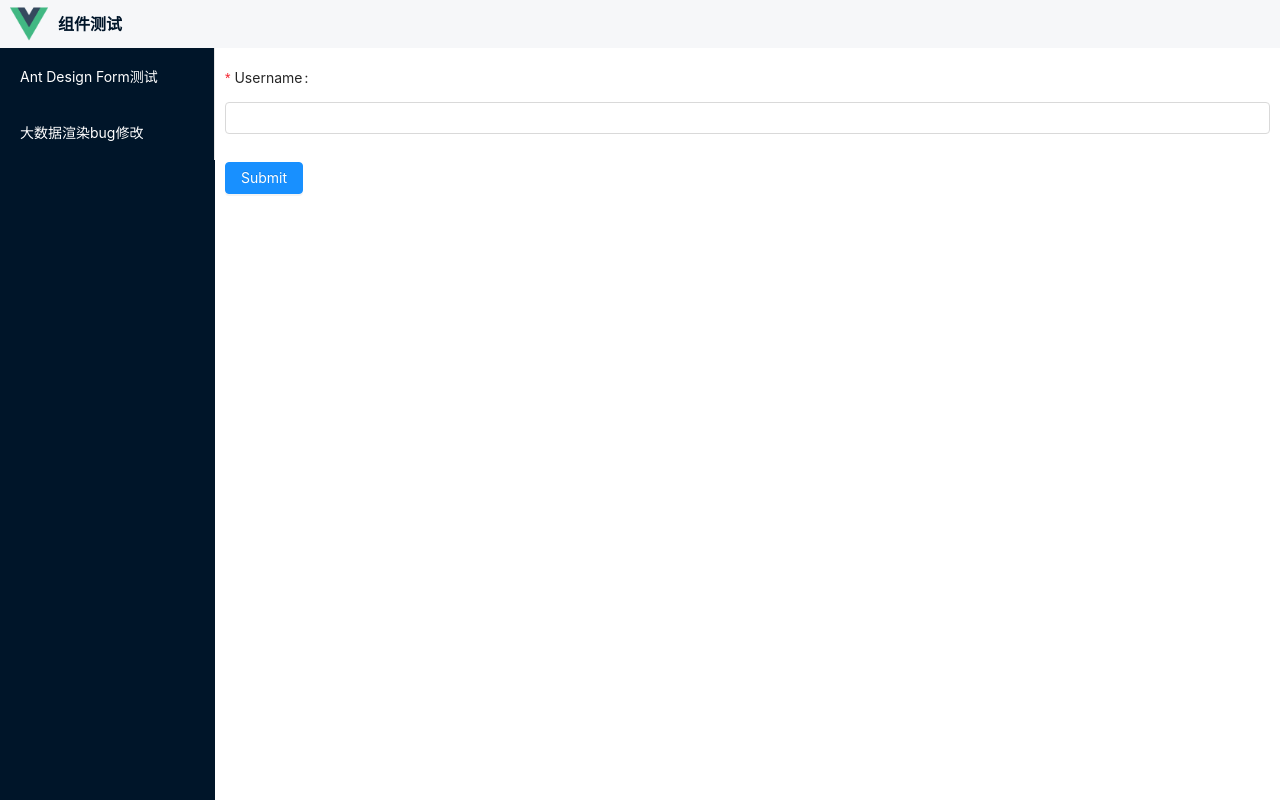
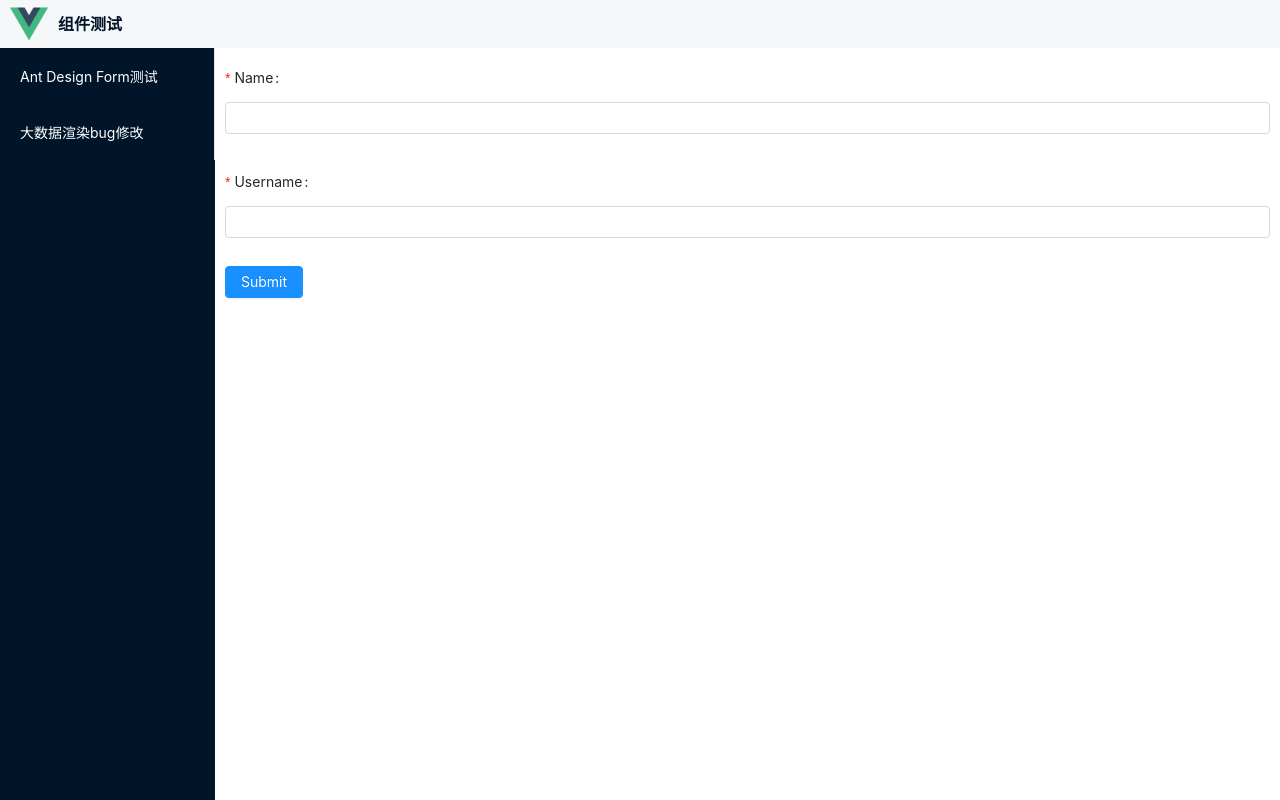
Before and after one commit to jade-liu/vue-antd-admin, a Vue app: page /antForm in a window 1280 px wide. Built offline with nearby package versions, Linux system fonts and the light colour scheme.

Commit message:
AntD vue表单测试

```diff
--- a/src/main.js
+++ b/src/main.js
@@ -1,14 +1,14 @@
 import Vue from "vue";
 import element from "element-ui";
 import "element-ui/lib/theme-chalk/index.css";
+import Antd from "ant-design-vue";
+import "ant-design-vue/dist/antd.css";
 import App from "./App.vue";
 import router from "./router";
 import store from "./store";
 import "./icons";
 import "./mock/index.js";
 import request from "./utils/request";
-import Antd from "ant-design-vue";
-import "ant-design-vue/dist/antd.css";
 
 Vue.prototype.$request = request;
 
--- a/src/store/modules/user.js
+++ b/src/store/modules/user.js
@@ -3,16 +3,16 @@ const state = {
 }
 
 const mutations = {
-  SET_USERNAME: (state, username) => {
+  update: (state, username) => {
     state.username = username;
   },
 };
 
 const actions = {
-    setUsername: ({commit}, username) => {
-        commit("SET_USERNAME", username);
-    }
-}
+  update: ({ commit }, username) => {
+    commit("update", username);
+  },
+};
 
 export default {
   state,
--- a/src/views/AntdForm/index.vue
+++ b/src/views/AntdForm/index.vue
@@ -1,7 +1,17 @@
 <template>
   <div id="components-form-demo-vuex">
-    <a-form :form="form" @submit="handleSubmit">
-      <a-form-item label="Username">
+    <ant-form :form="form" @submit="handleSubmit">
+      <ant-form-item label="Name">
+        <a-input
+          v-decorator="[
+            'name',
+            {
+              rules: [{ required: true, message: 'Name is required!' }],
+            },
+          ]"
+        />
+      </ant-form-item>
+      <ant-form-item label="Username">
         <a-input
           v-decorator="[
             'username',
@@ -10,16 +20,25 @@
             },
           ]"
         />
-      </a-form-item>
-      <a-button type="primary" html-type="submit">
-        Submit
-      </a-button>
-    </a-form>
+      </ant-form-item>
+      <a-button type="primary" html-type="submit"> Submit </a-button>
+    </ant-form>
   </div>
 </template>
 
 <script>
+import antForm from "ant-design-vue/lib/form/index";
+import antFormItem from "ant-design-vue/lib/form/FormItem";
 export default {
+  components: {
+    antForm,
+    antFormItem,
+  },
+  data() {
+    return {
+      name: "",
+    };
+  },
   computed: {
     username() {
       return this.$store.state.username;
@@ -27,14 +46,15 @@ export default {
   },
   watch: {
     username(val) {
-      console.log('this.$store.state.username: ', val);
       this.form.setFieldsValue({ username: val });
     },
   },
   created() {
+    console.log('============', this.$form)
     this.form = this.$form.createForm(this, {
       onFieldsChange: (_, changedFields) => {
-        this.$emit('change', changedFields);
+        console.log("changedFields", changedFields);
+        this.$emit("change", changedFields);
       },
       mapPropsToFields: () => {
         return {
@@ -44,9 +64,7 @@ export default {
         };
       },
       onValuesChange: (_, values) => {
-        console.log(values);
-        // Synchronize to vuex store in real time
-        // this.$store.commit('update', values)
+        console.log("values", values);
       },
     });
   },
@@ -55,8 +73,7 @@ export default {
       e.preventDefault();
       this.form.validateFields((err, values) => {
         if (!err) {
-          console.log('Received values of form: ', values);
-          this.$store.commit('update', values);
+          this.$store.commit("update", values);
         }
       });
     },
```
